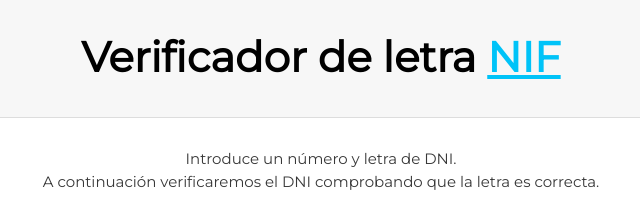
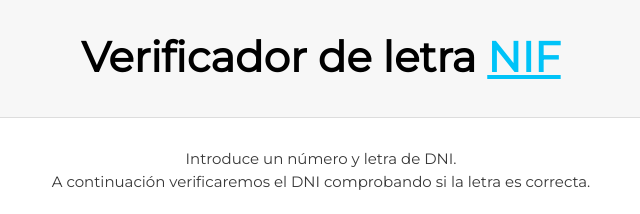
Before and after one commit to Julsmp/verificador_dni, a plain HTML site: page index.html in a window 1280 px wide. Shown: the top 214 px of the page, 319-959 px from the left. Drawn offline with Linux system fonts and the light colour scheme.

Commit message:
Update index.html

```diff
--- a/index.html
+++ b/index.html
@@ -18,7 +18,7 @@
 
             <!-- Introducir DNI -->
             <p>Introduce un número y letra de DNI.<br>
-                A continuación verificaremos el DNI comprobando que la letra es correcta.</p>
+                A continuación verificaremos el DNI comprobando si la letra es correcta.</p>
             <div class="container">
                 <label>Introduce el <b>número</b> del DNI<br>
                     <br><input type="text" autofocus name="numero_introducido" id="numerointroducido" value="" required pattern="[0-9]{8}" maxlength="8" placeholder="Ej. 98546734"/>
```
